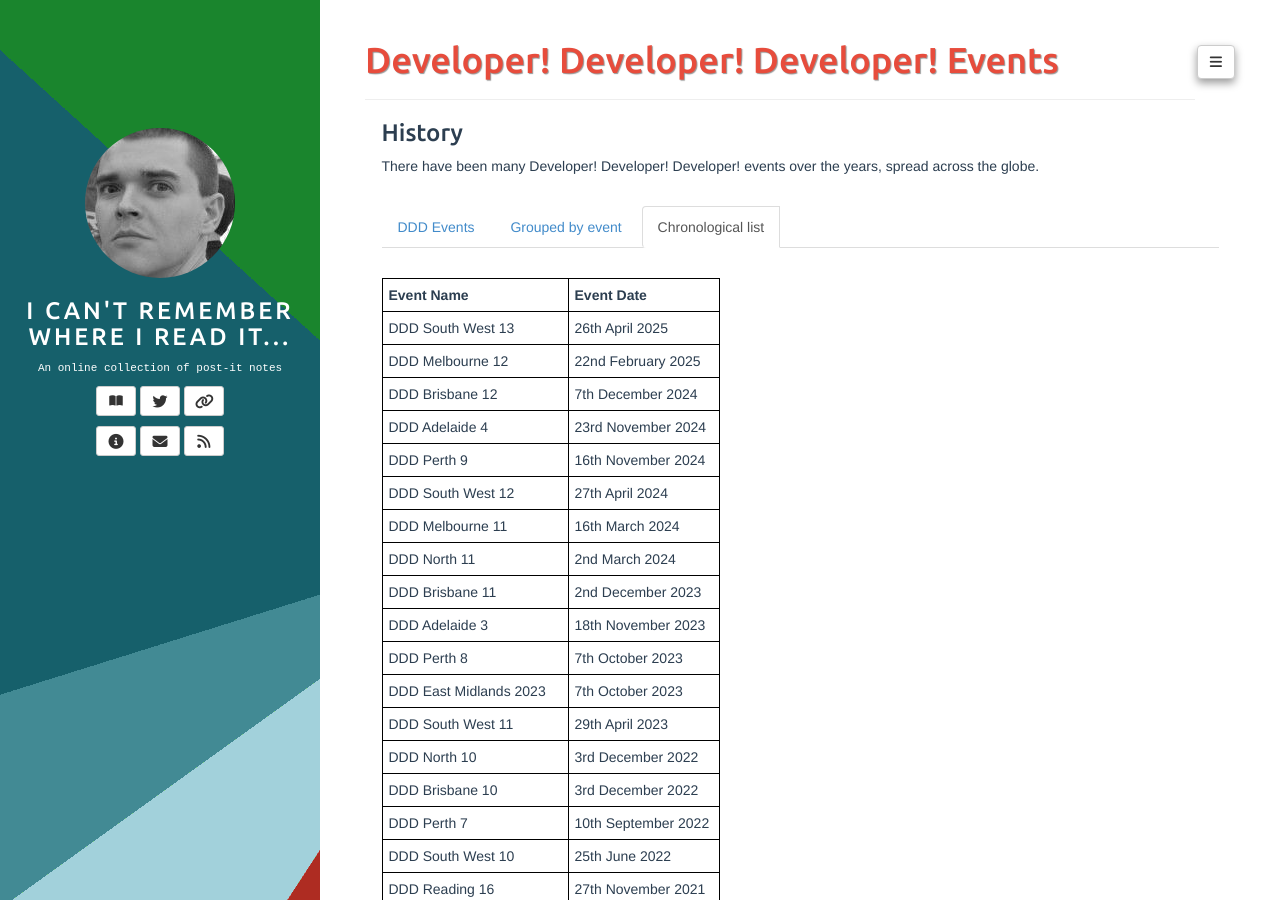
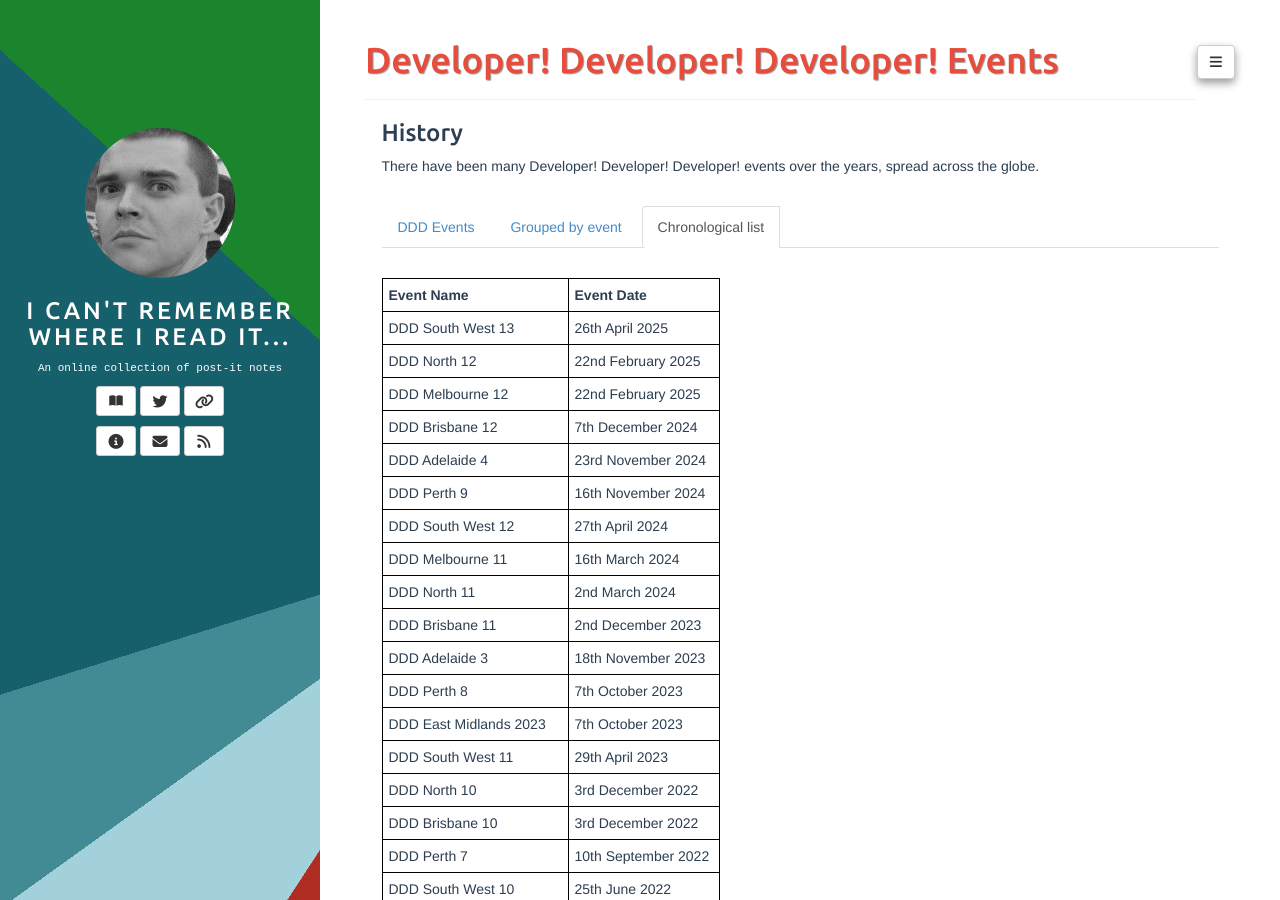
Before and after one commit to adrianbanks/adrianbanks.github.io, a Jekyll site: the page built from ddd-list.md, in a window 1280 px wide and 900 px high. Built offline with Jekyll 4.4.1, drawn with Linux system fonts in a browser that asks for light colours.

Commit message:
Add DDD North 2025

```diff
--- a/ddd-list.md
+++ b/ddd-list.md
@@ -16,6 +16,7 @@ There have been many Developer! Developer! Developer! events over the years, spr
 | **Event Name**             | **Event Date**      |
 | -------------------------- | ------------------- |
 |  DDD South West 13         | 26th April 2025     |
+|  DDD North 12              | 22nd February 2025  |
 |  DDD Melbourne 12          | 22nd February 2025  |
 |  DDD Brisbane 12           | 7th December 2024   |
 |  DDD Adelaide 4            | 23rd November 2024  |
```
Also changed, not shown: ddd-grouped.md (+2 -0 lines).
